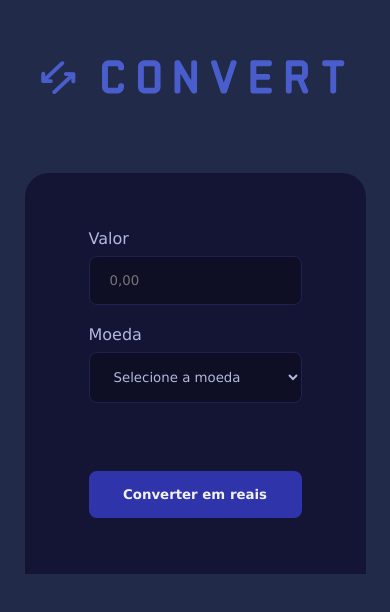
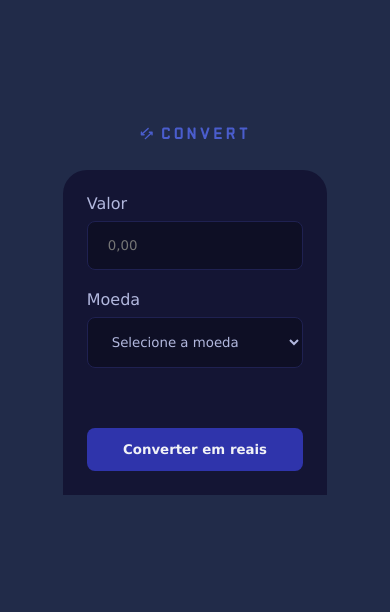
Before and after one commit to Sahadekd/CoinConversor, a plain HTML site: page index.html in a window 390 px wide. Shown: the part 114-726 px from the top of the page. Drawn offline with Linux system fonts and the light colour scheme.

Commit message:
responsividade

```diff
--- a/css/style.css
+++ b/css/style.css
@@ -9,32 +9,40 @@ body {
   display: flex;
   justify-content: center;
   align-items: center;
-    height: 100vh;
+  min-height: 100vh;
   background-color: rgb(33, 43, 73);
+  padding: 20px;
 }
 
 main {
   display: flex;
   flex-direction: column;
+  align-items: center;
+  width: 100%;
+  max-width: 400px;
 }
 
-img{
-    margin-bottom: 60px;
+img {
+  margin-bottom: 40px;
+  width: 25em;
 }
 
 .container {
   background-color: #141534;
   color: #B2B8DE;
-    padding: 56px 64px;
+  padding: 40px;
   border-radius: 24px 24px 0px 0px;
+  width: 84%;
+}
 
-    & form {
+form {
   display: flex;
   flex-direction: column;
   gap: 20px;
+}
 
-        & #btn {
-            margin-top: 48px;
+#btn {
+  margin-top: 40px;
   padding: 16px 20px;
   background-color: #2F34AB;
   color: #F1F2F6;
@@ -42,15 +50,21 @@ img{
   border-radius: 8px;
   border: none;
   cursor: pointer;
+
 }
 
-        & .user-input {
+#btn:hover {
+  background-color: #3b43d6;
+}
+
+.user-input {
   display: flex;
   flex-direction: column;
   gap: 8px;
+}
 
-            & input,
-            select {
+.user-input input,
+.user-input select {
   background-color: #0E0F25;
   color: #B2B8DE;
   padding: 16px 20px;
@@ -58,32 +72,52 @@ img{
   border: #1F2151 1px solid;
   outline: none;
 }
-        }
-    }
-}
 
 input::-webkit-inner-spin-button {
   -webkit-appearance: none;
 }
 
-.resultado{
+.resultado {
   background-color: #1F2151;
   text-align: center;
   padding: 40px;
   border-radius: 0px 0px 24px 24px;
+}
 
-    & p:first-child {
+.resultado p:first-child {
   color: #7D8DEC;
   margin-bottom: 8px;
 }
 
-    & p:last-child {
+.resultado p:last-child {
   color: #F1F2F6;
-        font-size: 32px;
+  font-size: 28px;
   font-weight: bold;
 }
+
+.style-container {
+  border-radius: 24px 24px 0px 0px;
 }
 
-.style-container{
-    border-radius: 24px 24px 0px 0px;
+@media (max-width: 600px) {
+  main {
+    max-width: 90%;
   }
+
+  .container {
+    padding: 24px;
+  }
+
+  .resultado {
+    padding: 24px;
+  }
+
+  img {
+    width: 120px;
+    margin-bottom: 24px;
+  }
+
+  #btn {
+    padding: 14px;
+  }
+}
```
Lines whose indentation alone changed are shown as unchanged.
